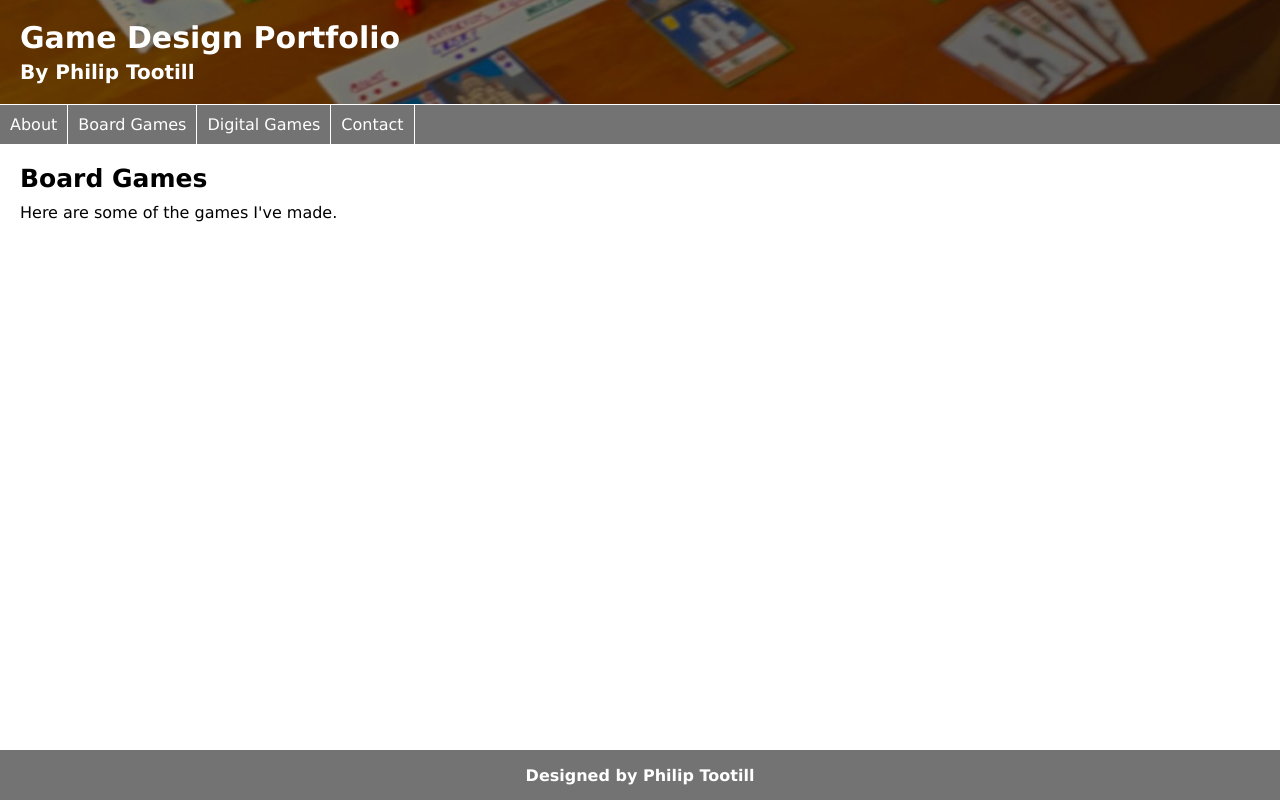
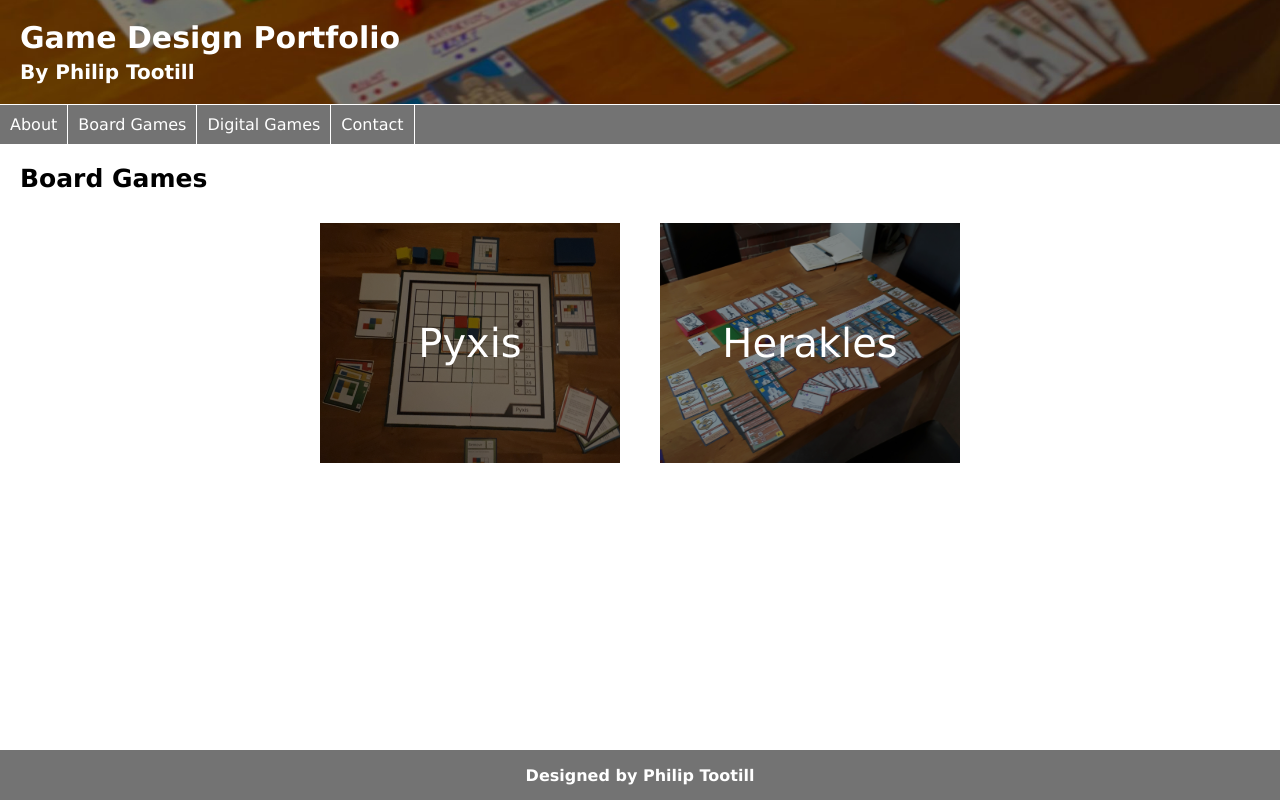
Before and after one commit to PhilipTootill/HomePage, a React (Create React App) app: page /board-games in a window 1280 px wide. Built offline with nearby package versions, Linux system fonts and the light colour scheme.

Commit message:
First Links set up on board games page

```diff
--- /dev/null
+++ b/src/components/LinkBoxes.js
@@ -0,0 +1,22 @@
+import React from 'react';
+import './Header.css';
+import Background from "../assets/Background.jpeg"
+import { Link, withRouter } from 'react-router-dom';
+
+function LinkBoxes(props) {
+  return (
+    <div className="link-boxes">
+      {
+        props.links.map((link) =>
+          <div className="link-box" style={{backgroundImage: `url(${link.image})`}}>
+            <Link to={link.url}>
+              <div className="link-box-overlay">{link.name}</div>
+            </Link>
+          </div>
+        )
+      }
+    </div>
+  );
+}
+
+export default LinkBoxes;
--- a/src/pages/Page.css
+++ b/src/pages/Page.css
@@ -47,3 +47,35 @@
     display: block;
   }
 }
+
+.link-boxes {
+  display: flex;
+  align-items: center;
+  justify-content: center;
+  flex-direction: row;
+  flex-wrap: wrap;
+}
+
+.link-box {
+  height: 240px;
+  width: 300px;
+  margin: 20px;
+  position: relative;
+  background-size: cover;
+}
+
+.link-box-overlay {
+  background-color: rgba(0,0,0, 0.45);
+  height: 100%;
+  width: 100%;
+  position: absolute;
+  color: white;
+  font-size: 40px;
+  display: flex;
+  justify-content: center;
+  align-items: center;
+}
+
+.link-box-overlay:hover {
+  background-color: rgba(0,0,0, 0.15);
+}
--- a/src/pages/boardGames/BoardGamesIndex.js
+++ b/src/pages/boardGames/BoardGamesIndex.js
@@ -1,14 +1,26 @@
 import React from 'react';
+import HeraklesImage from '../../assets/Herakles.jpg';
+import PyxisImage from '../../assets/Pyxis.jpg';
+import LinkBoxes from '../../components/LinkBoxes';
+
+const games = [
+  {
+    "name": "Pyxis",
+    "image": PyxisImage,
+    "url": "/board-games/pyxis"
+  },
+  {
+    "name": "Herakles",
+    "image": HeraklesImage,
+    "url": "/board-games/herakles"
+  }
+]
 
 function BoardGamesIndex() {
   return (
     <div className="page-content">
       <p className="page-title">Board Games</p>
-      <div className="page-section">
-        <p>
-          Here are some of the games I've made.
-        </p>
-      </div>
+      <LinkBoxes links={games}/>
     </div>
   );
 }
```
Also changed, not shown: src/assets/Herakles.jpg (added), src/assets/Pyxis.jpg (added).
